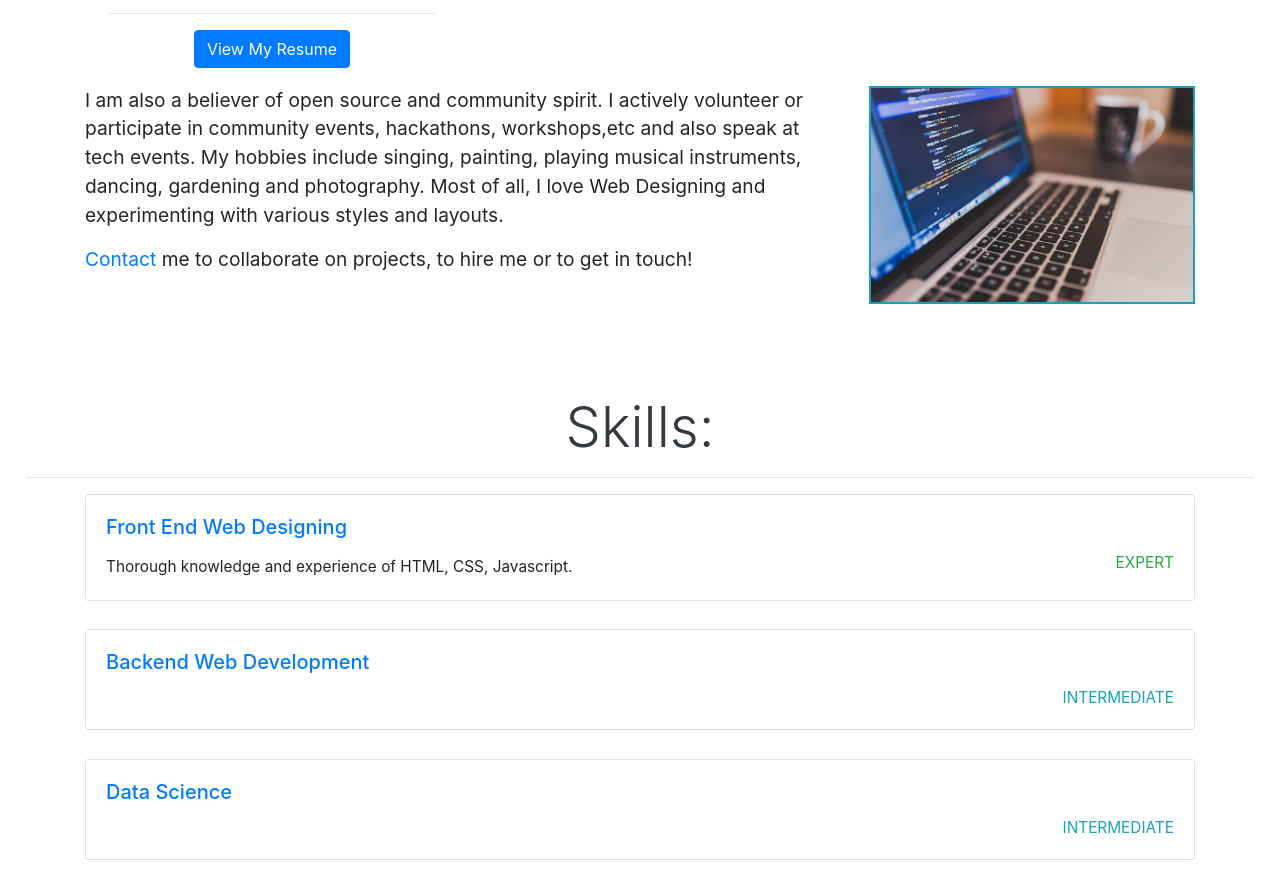
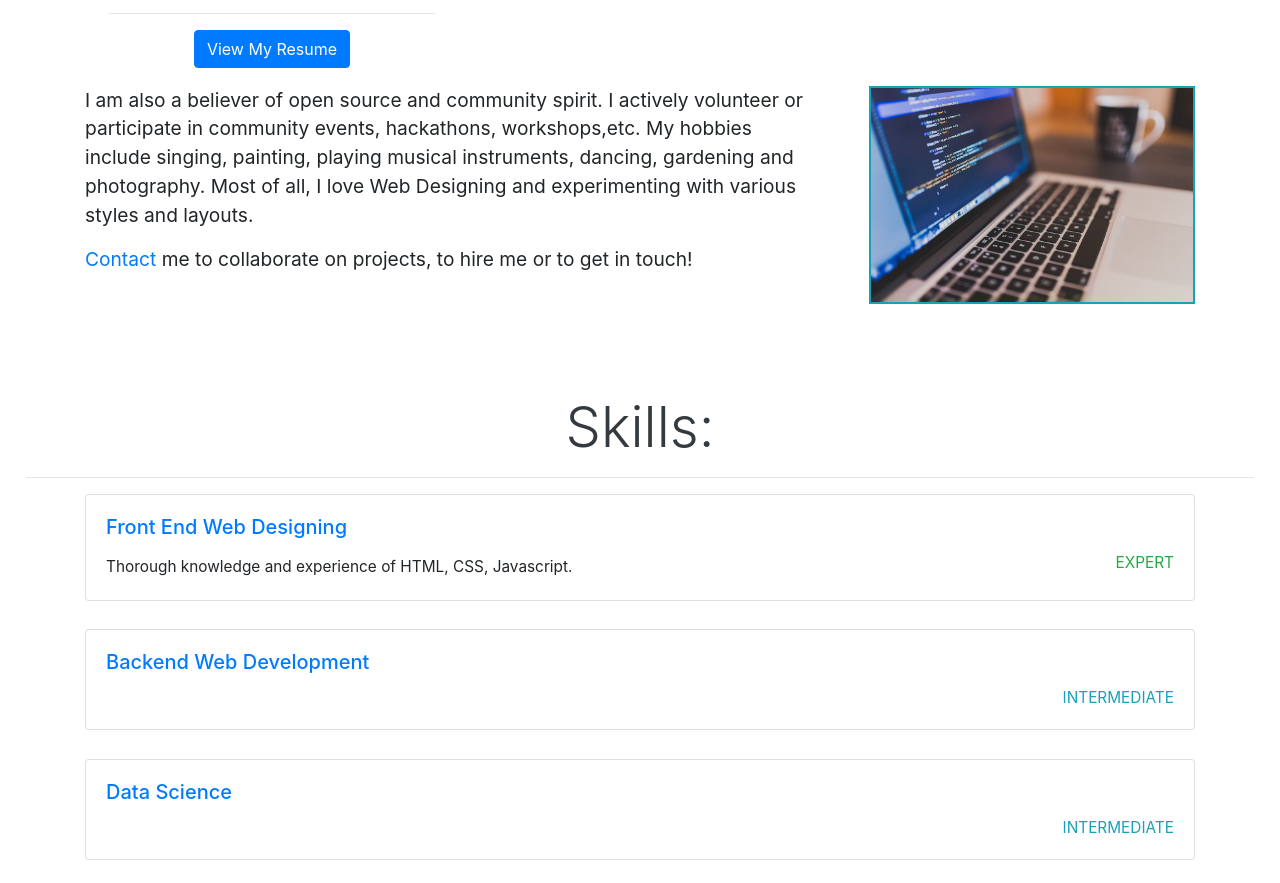
Before and after one commit to Sapphire-Skies/Sapphire-Skies-github.io, a plain HTML site: page index.html in a window 1280 px wide. Shown: the part 1232-2115 px from the top of the page. Drawn offline with nearby package versions, Linux system fonts and the light colour scheme.

Commit message:
Update index.html

```diff
--- a/index.html
+++ b/index.html
@@ -145,7 +145,7 @@
             <p>
               I am also a believer of open source and community spirit.
               I actively volunteer or participate in community events,
-              hackathons, workshops,etc and also speak at tech events.
+              hackathons, workshops,etc.
               My hobbies include singing, painting, playing musical
               instruments, dancing, gardening and photography. Most of all, I love
               Web Designing and experimenting with various styles and
```
